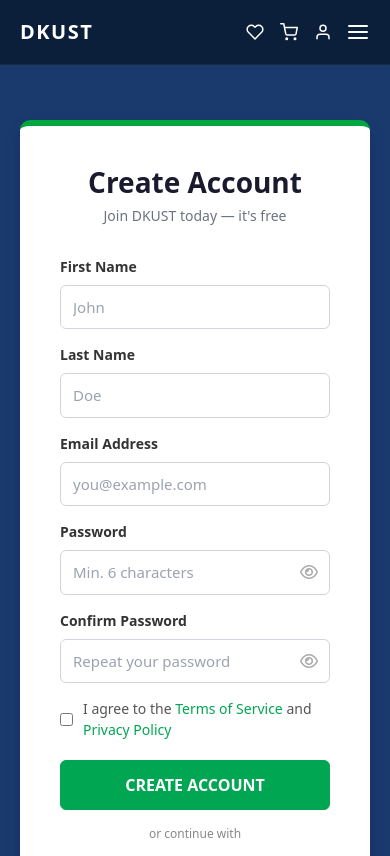
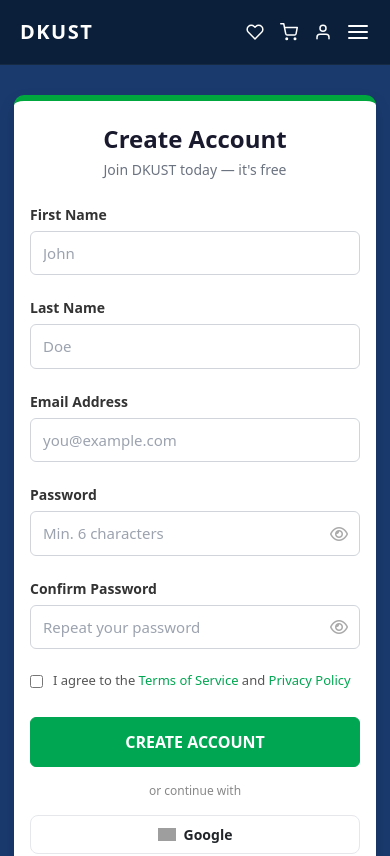
Before and after one commit to Ibrahimm6/dkust-react-project, a React (Create React App) app: page /register in a window 390 px wide. Shown: the top 856 px of the page. Built offline with nearby package versions, Linux system fonts and the light colour scheme; grey boxes are pictures that could not be loaded.

Commit message:
Quiz, Login, Register pages are now responsive

```diff
--- a/src/components/LoginForm.jsx
+++ b/src/components/LoginForm.jsx
@@ -24,8 +24,8 @@ const LoginForm = () => {
 
   return (
     <AppTemplate pageTitle="Login" path={PathConstants.LOGIN}>
-      <main className="custom-page-bg flex-grow-1 d-flex flex-column align-items-center justify-content-center py-5">
-        <div className="card login-card shadow-lg rounded-4 p-4 p-md-5 mb-3 login-card-wrapper" style={{ border: 'none', borderTop: '6px solid #00a63e' }}>
+      <main className="custom-page-bg flex-grow-1 d-flex flex-column align-items-center justify-content-center py-4 py-md-5 px-3">
+        <div className="card login-card shadow-lg rounded-4 p-3 p-sm-4 p-md-5 mb-3 login-card-wrapper" style={{ border: 'none', borderTop: '6px solid #00a63e' }}>
           <div className="card-body p-0">
             <div className="text-center mb-4">
               <h3 className="fw-bold text-dark mb-1">Welcome Back</h3>
@@ -44,11 +44,9 @@ const LoginForm = () => {
                 error={formik.errors.email}
                 touched={formik.touched.email}
               />
-
-              <div className="d-flex justify-content-end mb-3" style={{ marginTop: '-5px' }}>
+              <div className="d-flex justify-content-end mb-2">
                 <a href="#forgot" className="text-green text-decoration-none small fw-bold">Forgot password?</a>
               </div>
-
               <InputComponent
                 name="password"
                 fieldLabel="Password"
@@ -60,7 +58,6 @@ const LoginForm = () => {
                 error={formik.errors.password}
                 touched={formik.touched.password}
               />
-
               <div className="mb-4 form-check d-flex align-items-center gap-2 mt-1">
                 <input
                   type="checkbox"
@@ -72,35 +69,32 @@ const LoginForm = () => {
                 />
                 <label className="form-check-label text-muted small fw-medium mt-1" htmlFor="rememberMe">Remember me</label>
               </div>
-
               <CustomButton title="SIGN IN" onClickFunction={formik.handleSubmit} bgColor="#00a651" />
 
               <div className="text-center my-3">
                 <span className="text-muted small text-micro">or continue with</span>
               </div>
-
-              <div className="row gx-3 mb-4">
-                <div className="col-6">
+              <div className="row g-2 mb-4">
+                <div className="col-12 col-sm-6">
                   <button type="button" className="btn btn-outline-secondary w-100 bg-white text-dark py-2 rounded-3 border-light-gray d-flex justify-content-center align-items-center gap-2">
                     <img src="https://cdn.jsdelivr.net/gh/devicons/devicon/icons/google/google-original.svg" alt="Google" width="18" />
                     <span className="small fw-semibold">Google</span>
                   </button>
                 </div>
-                <div className="col-6">
+                <div className="col-12 col-sm-6">
                   <button type="button" className="btn btn-outline-secondary w-100 bg-white text-dark py-2 rounded-3 border-light-gray d-flex justify-content-center align-items-center gap-2">
                     <i className="fab fa-facebook text-primary fs-5"></i>
                     <span className="small fw-semibold">Facebook</span>
                   </button>
                 </div>
               </div>
-
               <div className="text-center mt-2">
-                <p className="text-muted small mb-0">Don't have an account? <Link to="/register" className="text-green text-decoration-none fw-bold">Sign up</Link></p>
+                <p className="text-muted small mb-0">Don't have an account? <Link to={PathConstants.REGISTER} className="text-green text-decoration-none fw-bold">Sign up</Link></p>
               </div>
             </form>
           </div>
         </div>
-        <Link to="/" className="text-white text-decoration-underline small opacity-75 hover-opacity-100 transition">Back to Home</Link>
+        <Link to={PathConstants.HOME} className="text-white text-decoration-underline small opacity-75 hover-opacity-100 transition">Back to Home</Link>
       </main>
     </AppTemplate>
   );
--- a/src/components/common/ProductCardProvider/Cards/DetailedProductCard/styles.js
+++ b/src/components/common/ProductCardProvider/Cards/DetailedProductCard/styles.js
@@ -1,4 +1,4 @@
-import styled, { css } from "styled-components";
+import styled from "styled-components";
 
 export const DetailedProductCardStyles = styled.div``;
 
--- a/src/components/common/ProductCardProvider/index.jsx
+++ b/src/components/common/ProductCardProvider/index.jsx
@@ -1,7 +1,6 @@
 import DetailedProductCard from "./Cards/DetailedProductCard";
 import ProductCardGrid from "./Cards/ProductCardGrid";
 import ProductCardList from "./Cards/ProductCardList";
-import CompactProductCard from "./Cards/CompactProductCard";
 
 function ProductCardProvider({ $variant, product }) {
   switch ($variant) {
--- a/src/components/common/input-component/index.jsx
+++ b/src/components/common/input-component/index.jsx
@@ -2,13 +2,14 @@ import React, { useState } from 'react';
 import styled from 'styled-components';
 
 const InputWrapper = styled.div`
-  margin-bottom: 15px;
+  position: relative;
+  margin-bottom: 22px;
   width: 100%;
 `;
 
 const StyledLabel = styled.label`
   display: block;
-  margin-bottom: 8px;
+  margin-bottom: 6px;
   font-size: 14px;
   font-weight: bold;
   color: #333;
@@ -24,7 +25,7 @@ const StyledInput = styled.input`
   padding: 10px 12px;
   padding-right: ${(props) => (props.type === 'password' ? '40px' : '12px')};
   border-radius: 6px;
-  border: 1px solid ${(props) => (props.hasError ? '#ef4444' : '#d1d5db')};
+  border: 1px solid ${(props) => (props.$hasError ? '#ef4444' : '#d1d5db')};
   box-sizing: border-box;
   font-size: 15px;
   color: #111827;
@@ -36,7 +37,7 @@ const StyledInput = styled.input`
   }
 
   &:focus {
-    border-color: ${(props) => (props.hasError ? '#ef4444' : '#00a651')};
+    border-color: ${(props) => (props.$hasError ? '#ef4444' : '#00a651')};
   }
 `;
 
@@ -51,9 +52,12 @@ const IconWrapper = styled.span`
 `;
 
 const ErrorText = styled.div`
+  position: absolute;
+  top: calc(100% + 3px);
+  left: 0;
   color: #ef4444;
-  font-size: 12px;
-  margin-top: 5px;
+  font-size: 11px;
+  line-height: 1.2;
 `;
 
 const InputComponent = ({ fieldLabel, name, value, onChange, onBlur, placeholder, type, error, touched }) => {
@@ -71,7 +75,7 @@ const InputComponent = ({ fieldLabel, name, value, onChange, onBlur, placeholder
           onChange={onChange}
           onBlur={onBlur}
           placeholder={placeholder}
-          hasError={touched && error}
+          $hasError={touched && Boolean(error)}
         />
         {type === 'password' && (
           <IconWrapper onClick={() => setShowPassword(!showPassword)}>
--- a/src/components/home/trending-products/index.jsx
+++ b/src/components/home/trending-products/index.jsx
@@ -1,8 +1,6 @@
 import React from "react";
 import PathConstants from "../../../routes/pathConstants";
-import ProductCardGrid from "../../common/ProductCardProvider/Cards/ProductCardGrid";
 import { productsArray } from "../../../data";
-import { useCart } from "../../../contexts/cartContext";
 import { Swiper, SwiperSlide } from "swiper/react";
 import { Navigation, Pagination } from "swiper/modules";
 import "swiper/css";
@@ -21,11 +19,6 @@ import {
 import ProductCardProvider from "../../common/ProductCardProvider";
 
 const TrendingProducts = () => {
-  const { addToCart } = useCart();
-
-  const handleAddToCart = (product) => {
-    addToCart(product, 1);
-  };
 
   return (
     <TrendingContainer>
--- a/src/components/question-card/styles.js
+++ b/src/components/question-card/styles.js
@@ -1,13 +1,5 @@
-import styled from 'styled-components';
-
-export const CardWrapper = styled.div`
-  background: #ffffff;
-  border: 1px solid #ebe6e7;
-  border-radius: 14px;
-  padding: 28px;
-  box-shadow: 0 2px 10px rgba(0, 0, 0, 0.03);
-  margin-bottom: 24px;
-`;
+import styled from "styled-components";
+import { devicesBreakpoints } from "../../constants/Breakpoints";
 
 export const QuestionText = styled.h4`
   font-size: 15px;
@@ -21,12 +13,13 @@ export const OptionLabel = styled.label`
   display: flex;
   align-items: center;
   justify-content: space-between;
+  gap: 10px;
   padding: 13px 18px;
   border-radius: 10px;
-  border: 1px solid ${(props) => props.$borderColor || '#e5e7eb'};
-  background-color: ${(props) => props.$bgColor || '#ffffff'};
+  border: 1px solid ${(props) => props.$borderColor || "#e5e7eb"};
+  background-color: ${(props) => props.$bgColor || "#ffffff"};
   margin-bottom: 12px;
-  cursor: ${(props) => (props.$disabled ? 'default' : 'pointer')};
+  cursor: ${(props) => (props.$disabled ? "default" : "pointer")};
   transition: all 0.2s ease;
 
   &:last-child {
@@ -35,7 +28,7 @@ export const OptionLabel = styled.label`
 
   &:hover {
     border-color: ${(props) =>
-      props.$disabled ? props.$borderColor : '#22c55e'};
+      props.$disabled ? props.$borderColor : "#22c55e"};
   }
 
   .content {
@@ -43,21 +36,57 @@ export const OptionLabel = styled.label`
     align-items: center;
     gap: 12px;
     font-size: 14px;
-    color: ${(props) => props.$textColor || '#1f2937'};
-    font-weight: ${(props) => props.$fontWeight || '400'};
+    color: ${(props) => props.$textColor || "#1f2937"};
+    font-weight: ${(props) => props.$fontWeight || "400"};
+    min-width: 0;
   }
 
-  input[type='radio'] {
-    cursor: ${(props) => (props.$disabled ? 'default' : 'pointer')};
+  input[type="radio"] {
+    cursor: ${(props) => (props.$disabled ? "default" : "pointer")};
     width: 15px;
     height: 15px;
     accent-color: #00a651;
     margin: 0;
+    flex-shrink: 0;
   }
 
   .status {
     font-size: 12px;
     font-weight: 700;
-    color: ${(props) => props.$statusColor || 'inherit'};
+    color: ${(props) => props.$statusColor || "inherit"};
+    flex-shrink: 0;
   }
 `;
+
+// Root Wrapper & Responsive Media Queries
+export const CardWrapper = styled.div`
+  background: #ffffff;
+  border: 1px solid #ebe6e7;
+  border-radius: 14px;
+  padding: 28px;
+  box-shadow: 0 2px 10px rgba(0, 0, 0, 0.03);
+  margin-bottom: 24px;
+
+  @media ${devicesBreakpoints.pocket} {
+    padding: 20px;
+    margin-bottom: 18px;
+  }
+
+  @media ${devicesBreakpoints.thumb} {
+    padding: 16px;
+
+    ${QuestionText} {
+      font-size: 14px;
+      margin-bottom: 14px;
+    }
+
+    ${OptionLabel} {
+      padding: 11px 12px;
+
+      .content {
+        font-size: 13px;
+        gap: 10px;
+      }
+    }
+  }
+`;
--- a/src/pages/quiz/styles.js
+++ b/src/pages/quiz/styles.js
@@ -1,11 +1,5 @@
-import styled from 'styled-components';
-
-export const PageWrapper = styled.div`
-  display: flex;
-  flex-direction: column;
-  flex-grow: 1;
-  background-color: var(--color-bg-gray);
-`;
+import styled from "styled-components";
+import { devicesBreakpoints } from "../../constants/Breakpoints";
 
 export const HeroSection = styled.div`
   background: linear-gradient(
@@ -32,7 +26,7 @@ export const HeroSubtitle = styled.p`
 `;
 
 export const ScoreBadge = styled.div`
-  background-color: ${(props) => (props.$isPassed ? '#00a651' : '#ef4444')};
+  background-color: ${(props) => (props.$isPassed ? "#00a651" : "#ef4444")};
   color: #ffffff;
   padding: 6px 22px;
   border-radius: 9999px;
@@ -82,12 +76,12 @@ export const SubmitQuizButton = styled.button`
 `;
 
 export const ResultCard = styled.div`
-  background-color: ${(props) => (props.$isPassed ? '#f0fdf4' : '#fee2e2')};
+  background-color: ${(props) => (props.$isPassed ? "#f0fdf4" : "#fee2e2")};
   border-radius: 14px;
   padding: 35px 20px;
   text-align: center;
   margin-top: 30px;
-  border: 1px solid ${(props) => (props.$isPassed ? '#86efac' : '#fca5a5')};
+  border: 1px solid ${(props) => (props.$isPassed ? "#86efac" : "#fca5a5")};
 
   h2 {
     color: #1f2937;
@@ -138,3 +132,51 @@ export const ButtonsRow = styled.div`
     background-color: #f3f4f6;
   }
 `;
+
+// Root Wrapper & Responsive Media Queries
+export const PageWrapper = styled.div`
+  display: flex;
+  flex-direction: column;
+  flex-grow: 1;
+  background-color: var(--color-bg-gray);
+
+  @media ${devicesBreakpoints.pocket} {
+    ${HeroSection} {
+      padding: 40px 20px;
+    }
+
+    ${HeroTitle} {
+      font-size: 28px;
+    }
+
+    ${SectionTitle} {
+      font-size: 20px;
+      margin-top: 32px;
+      margin-bottom: 22px;
+    }
+
+    ${ContentContainer} {
+      margin-bottom: 40px;
+      padding: 0 16px;
+    }
+
+    ${ResultCard} {
+      padding: 25px 16px;
+    }
+  }
+
+  @media ${devicesBreakpoints.thumb} {
+    ${SubmitQuizButton} {
+      width: 100%;
+    }
+
+    ${ButtonsRow} {
+      flex-direction: column;
+      gap: 10px;
+
+      button {
+        width: 100%;
+      }
+    }
+  }
+`;
--- a/src/pages/register/index.jsx
+++ b/src/pages/register/index.jsx
@@ -1,10 +1,10 @@
 import React, { useState } from 'react';
+import { useNavigate } from 'react-router-dom';
 import { useFormik } from 'formik';
 import * as Yup from 'yup';
 import {
-  PageContainer, RegisterCard, Title, Subtitle, Row, CheckboxContainer,
-  DividerText, FooterText, StyledLink,
-  BackLinkContainer, BackLink, GreenText,
+  PageContainer, RegisterCard, Title, Subtitle, Row, CheckboxContainer, TermsError,
+  DividerText, FooterText, StyledLink, BackLinkContainer, BackLink, GreenText,
   PasswordStrengthBar, StrengthSegment, StrengthLabel, SuccessMessage
 } from './styles';
 import InputComponent from '../../components/common/input-component';
@@ -40,6 +40,7 @@ const calculateStrength = (password) => {
 };
 
 const Register = () => {
+  const navigate = useNavigate();
   const [isSuccess, setIsSuccess] = useState(false);
 
   const formik = useFormik({
@@ -66,7 +67,7 @@ const Register = () => {
               </div>
               <h2>Account Created!</h2>
               <p>Welcome, {formik.values.firstName}! Your account has been created successfully.</p>
-              <CustomButton title="Go to Login" onClickFunction={() => window.location.href = '/login'} bgColor="#00a651" />
+              <CustomButton title="Go to Login" onClickFunction={() => navigate(PathConstants.LOGIN)} bgColor="#00a651" />
             </SuccessMessage>
           ) : (
             <>
@@ -99,22 +100,22 @@ const Register = () => {
                 <CheckboxContainer>
                   <input type="checkbox" id="agreeTerms" name="agreeTerms" checked={formik.values.agreeTerms} onChange={formik.handleChange} onBlur={formik.handleBlur} />
                   <label htmlFor="agreeTerms">I agree to the <GreenText>Terms of Service</GreenText> and <GreenText>Privacy Policy</GreenText></label>
+                  {formik.touched.agreeTerms && formik.errors.agreeTerms && (
+                    <TermsError>{formik.errors.agreeTerms}</TermsError>
+                  )}
                 </CheckboxContainer>
-                {formik.touched.agreeTerms && formik.errors.agreeTerms && (
-                  <div style={{ color: '#ef4444', fontSize: '12px', marginBottom: '15px' }}>{formik.errors.agreeTerms}</div>
-                )}
 
                 <CustomButton title="CREATE ACCOUNT" onClickFunction={formik.handleSubmit} bgColor="#00a651" />
 
                 <DividerText>or continue with</DividerText>
-                <div className="row gx-3 mb-4">
-                  <div className="col-6">
+                <div className="row g-2 mb-4">
+                  <div className="col-12 col-sm-6">
                     <button type="button" className="btn btn-outline-secondary w-100 bg-white text-dark py-2 rounded-3 border-light-gray d-flex justify-content-center align-items-center gap-2">
                       <img src="https://cdn.jsdelivr.net/gh/devicons/devicon/icons/google/google-original.svg" alt="Google" width="18" />
                       <span className="small fw-semibold">Google</span>
                     </button>
                   </div>
-                  <div className="col-6">
+                  <div className="col-12 col-sm-6">
                     <button type="button" className="btn btn-outline-secondary w-100 bg-white text-dark py-2 rounded-3 border-light-gray d-flex justify-content-center align-items-center gap-2">
                       <i className="fab fa-facebook text-primary fs-5"></i>
                       <span className="small fw-semibold">Facebook</span>
@@ -122,14 +123,14 @@ const Register = () => {
                   </div>
                 </div>
 
-                <FooterText>Already have an account? <StyledLink to="/login">Sign In</StyledLink></FooterText>
+                <FooterText>Already have an account? <StyledLink to={PathConstants.LOGIN}>Sign In</StyledLink></FooterText>
               </form>
             </>
           )}
         </RegisterCard>
 
         <BackLinkContainer>
-          <BackLink to="/">Back to Home</BackLink>
+          <BackLink to={PathConstants.HOME}>Back to Home</BackLink>
         </BackLinkContainer>
       </PageContainer>
     </AppTemplate>
--- a/src/pages/register/styles.js
+++ b/src/pages/register/styles.js
@@ -1,15 +1,6 @@
-import styled from 'styled-components';
-import { Link } from 'react-router-dom';
-
-export const PageContainer = styled.div`
-  display: flex;
-  flex-direction: column;
-  align-items: center;
-  justify-content: center;
-  padding: 55px 20px;
-  flex-grow: 1;
-  background-color: var(--color-page-bg);
-`;
+import styled from "styled-components";
+import { Link } from "react-router-dom";
+import { devicesBreakpoints } from "../../constants/Breakpoints";
 
 export const RegisterCard = styled.div`
   background-color: #ffffff;
@@ -40,24 +31,31 @@ export const Row = styled.div`
   display: flex;
   gap: 15px;
   width: 100%;
-
-  @media (max-width: 500px) {
-    flex-direction: column;
-    gap: 0;
-  }
 `;
 
 export const CheckboxContainer = styled.div`
+  position: relative;
   display: flex;
-  align-items: center;
+  align-items: flex-start;
   gap: 10px;
-  margin-bottom: 20px;
+  margin-top: 4px;
+  margin-bottom: 26px;
   font-size: 14px;
   color: #555;
 
   input {
     cursor: pointer;
+    margin-top: 4px;
   }
+`;
+
+export const TermsError = styled.div`
+  position: absolute;
+  top: calc(100% + 2px);
+  left: 0;
+  color: #ef4444;
+  font-size: 11px;
+  line-height: 1.2;
 `;
 
 export const DividerText = styled.div`
@@ -97,7 +95,7 @@ export const GreenText = styled.span`
 export const PasswordStrengthBar = styled.div`
   display: flex;
   gap: 5px;
-  margin-top: 8px;
+  margin-top: 4px;
   margin-bottom: 4px;
 `;
 
@@ -105,7 +103,7 @@ export const StrengthSegment = styled.div`
   height: 4px;
   flex: 1;
   border-radius: 2px;
-  background-color: ${(props) => props.color || '#e5e7eb'};
+  background-color: ${(props) => props.color || "#e5e7eb"};
 `;
 
 export const StrengthLabel = styled.div`
@@ -149,3 +147,47 @@ export const SuccessMessage = styled.div`
     font-size: 15px;
   }
 `;
+
+// Root Wrapper & Responsive Media Queries
+export const PageContainer = styled.div`
+  display: flex;
+  flex-direction: column;
+  align-items: center;
+  justify-content: center;
+  padding: 55px 20px;
+  flex-grow: 1;
+  background-color: var(--color-page-bg);
+
+  @media ${devicesBreakpoints.pocket} {
+    padding: 40px 16px;
+
+    ${RegisterCard} {
+      padding: 32px 24px;
+    }
+
+    ${Title} {
+      font-size: 1.5rem;
+    }
+
+    ${Subtitle} {
+      margin-bottom: 24px;
+    }
+  }
+
+  @media ${devicesBreakpoints.thumb} {
+    padding: 30px 14px;
+
+    ${RegisterCard} {
+      padding: 24px 16px;
+    }
+
+    ${Row} {
+      flex-direction: column;
+      gap: 0;
+    }
+
+    ${CheckboxContainer} {
+      font-size: 13px;
+    }
+  }
+`;
--- a/src/pages/wishlist/index.jsx
+++ b/src/pages/wishlist/index.jsx
@@ -3,7 +3,6 @@ import { useNavigate } from "react-router-dom";
 import AppTemplate from "../../components/app-template";
 import PathConstants from "../../routes/pathConstants";
 import { useWishlist } from "../../contexts/wishlistContext";
-import ProductCardGrid from "../../components/common/ProductCardProvider/Cards/ProductCardGrid";
 import { FiHeart } from "react-icons/fi";
 import CustomButton from "../../components/common/custom-button";
 
```
